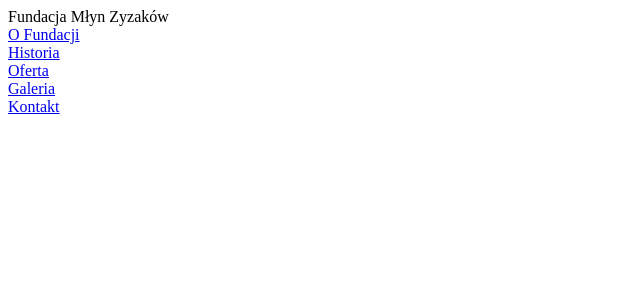
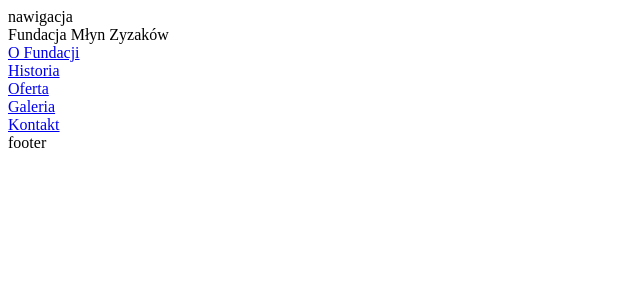
Before and after one commit to asiabielawska/ProjektFundacji, a React (Vite) app: page / in a window 1280 px wide. Shown: the top 300 px of the page, without its empty margins (0-640 px from the left). Built offline with nearby package versions, Linux system fonts and the light colour scheme.

Commit message:
Added layout

```diff
--- /dev/null
+++ b/src/components/Layout.tsx
@@ -0,0 +1,13 @@
+type Props = {
+  children: React.ReactNode;
+};
+
+export const Layout = ({ children }: Props) => {
+  return (
+    <>
+      <div>nawigacja</div>
+      <div>{children}</div>
+      <div>footer</div>
+    </>
+  );
+};
--- a/src/main.tsx
+++ b/src/main.tsx
@@ -8,31 +8,56 @@ import { History } from "./components/History";
 import { Offer } from "./components/Offer";
 import { Gallery } from "./components/Gallery";
 import { Contact } from "./components/Contact";
+import { Layout } from "./components/Layout";
 
 const router = createBrowserRouter([
   {
     path: "",
-    element: <Home />,
+    element: (
+      <Layout>
+        <Home />
+      </Layout>
+    ),
   },
   {
     path: "o-fundacji",
-    element: <AboutFundation />,
+    element: (
+      <Layout>
+        <AboutFundation />
+      </Layout>
+    ),
   },
   {
     path: "historia",
-    element: <History />,
+    element: (
+      <Layout>
+        <History />
+      </Layout>
+    ),
   },
   {
     path: "oferta",
-    element: <Offer />,
+    element: (
+      <Layout>
+        <Offer />
+      </Layout>
+    ),
   },
   {
     path: "galeria",
-    element: <Gallery />,
+    element: (
+      <Layout>
+        <Gallery />
+      </Layout>
+    ),
   },
   {
     path: "kontakt",
-    element: <Contact />,
+    element: (
+      <Layout>
+        <Contact />
+      </Layout>
+    ),
   },
 ]);
 
```
